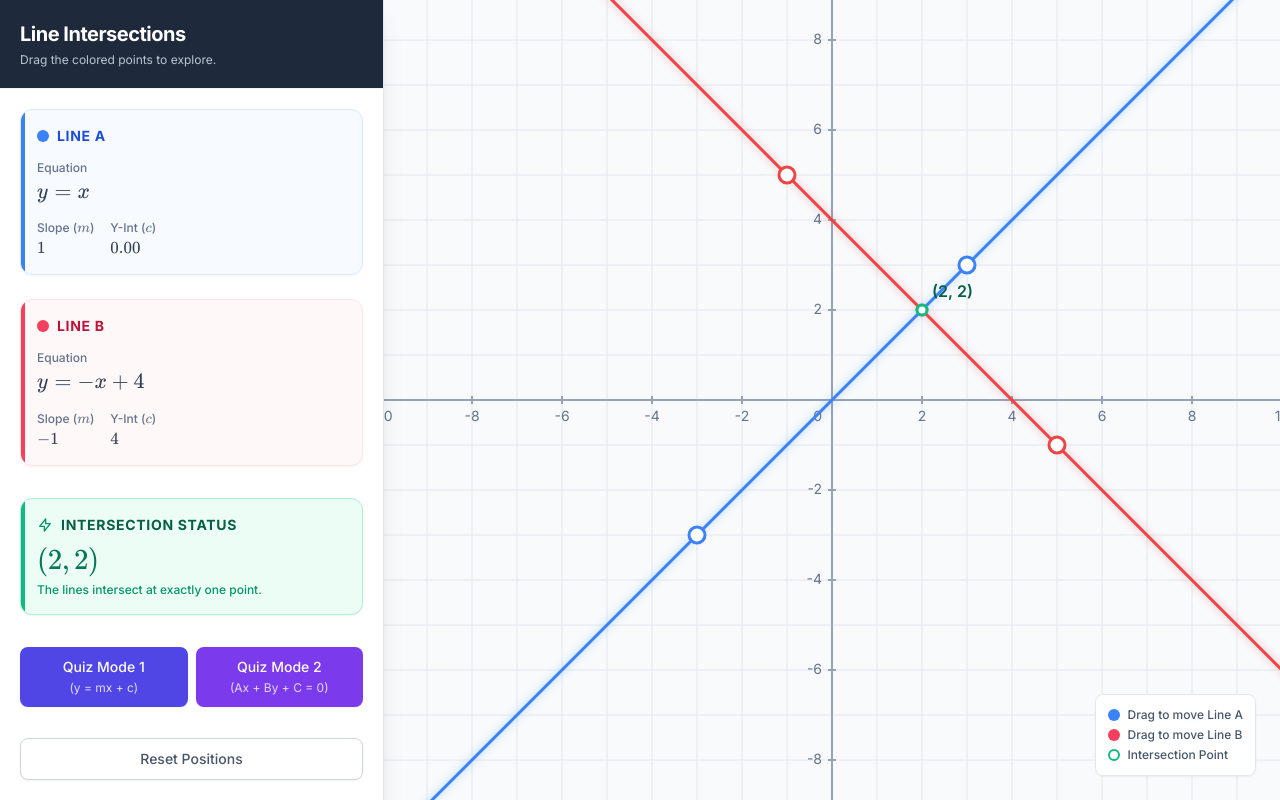
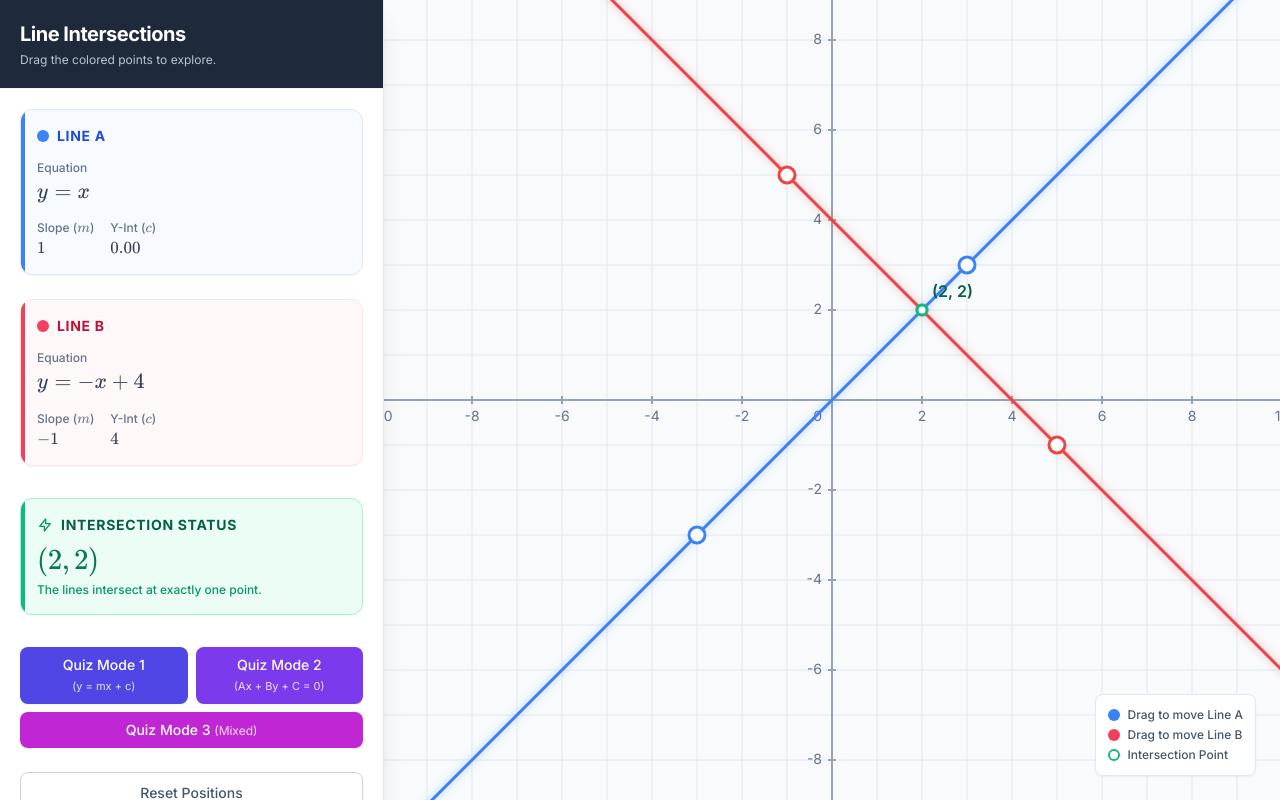
Before and after one commit to kslee1488/Intersections-of-Two-Straight-Lines, a plain HTML site: page index.html in a window 1280 px wide. Drawn offline with nearby package versions, Linux system fonts and the light colour scheme; animation ran at ten frames a second.

Commit message:
Update index.html

```diff
--- a/index.html
+++ b/index.html
@@ -127,12 +127,15 @@
                 <button id="exit-quiz-btn" class="w-full text-xs text-indigo-500 hover:text-indigo-700 underline text-center">Exit Quiz Mode</button>
             </div>
 
-            <div id="quiz-buttons" class="flex gap-2 mt-2">
-                <button id="enter-quiz-btn" class="flex-1 py-2.5 px-2 bg-indigo-600 text-white font-medium rounded-lg hover:bg-indigo-700 transition-colors shadow-sm text-sm">
-                    Quiz Mode 1<br><span class="text-xs font-normal opacity-80">(y = mx + c)</span>
+            <div id="quiz-buttons" class="grid grid-cols-2 gap-2 mt-2">
+                <button id="enter-quiz-btn" class="py-2 px-2 bg-indigo-600 text-white font-medium rounded-lg hover:bg-indigo-700 transition-colors shadow-sm text-sm">
+                    Quiz Mode 1<br><span class="text-[11px] font-normal opacity-85">(y = mx + c)</span>
                 </button>
-                <button id="enter-quiz2-btn" class="flex-1 py-2.5 px-2 bg-violet-600 text-white font-medium rounded-lg hover:bg-violet-700 transition-colors shadow-sm text-sm">
-                    Quiz Mode 2<br><span class="text-xs font-normal opacity-80">(Ax + By + C = 0)</span>
+                <button id="enter-quiz2-btn" class="py-2 px-2 bg-violet-600 text-white font-medium rounded-lg hover:bg-violet-700 transition-colors shadow-sm text-sm">
+                    Quiz Mode 2<br><span class="text-[11px] font-normal opacity-85">(Ax + By + C = 0)</span>
+                </button>
+                <button id="enter-quiz3-btn" class="col-span-2 py-2 px-3 bg-fuchsia-600 text-white font-medium rounded-lg hover:bg-fuchsia-700 transition-colors shadow-sm text-sm">
+                    Quiz Mode 3 <span class="text-xs font-normal opacity-85">(Mixed)</span>
                 </button>
             </div>
 
@@ -198,6 +201,7 @@
             quizButtons: document.getElementById('quiz-buttons'),
             enterQuizBtn: document.getElementById('enter-quiz-btn'),
             enterQuiz2Btn: document.getElementById('enter-quiz2-btn'),
+            enterQuiz3Btn: document.getElementById('enter-quiz3-btn'),
             resetBtn: document.getElementById('reset-btn'),
             nameModal: document.getElementById('name-modal'),
             playerNameInput: document.getElementById('player-name-input'),
@@ -218,7 +222,7 @@
         const GOOGLE_APP_SCRIPT_URL = "https://script.google.com/macros/s/AKfycbyDtmHzSfdYwN3EO7UpJlXJMs4SPTyxfYtGrxG_RGqKS3o1XYqbyXVg04j52a5L5I8/exec";
 
         // Quiz State
-        let activeQuizMode = 0; // 0: none, 1: Quiz Mode 1, 2: Quiz Mode 2
+        let activeQuizMode = 0; // 0: none, 1: Quiz Mode 1, 2: Quiz Mode 2, 3: Quiz Mode 3
         let pendingQuizMode = 0;
         let correctAnswersCount = 0;
         let questionsAttemptedCount = 0;
@@ -228,6 +232,7 @@
         let quizTimeoutId = null;
         let quizScaleA = 1;
         let quizScaleB = 1;
+        let quiz3GeneralLine = 'B'; // Tracks which line ('A' or 'B') uses general form in Quiz Mode 3
         let quizSessionId = '';
 
         // Coordinate System Setup
@@ -629,20 +634,24 @@
         }
 
         function updateUI(lineA, lineB, intersection) {
+            // Determine whether each line should be rendered in General Form (Ax + By + C = 0)
+            const isGenA = (activeQuizMode === 2) || (activeQuizMode === 3 && quiz3GeneralLine === 'A');
+            const isGenB = (activeQuizMode === 2) || (activeQuizMode === 3 && quiz3GeneralLine === 'B');
+
             // Update Line A
-            renderMath(ui.eqA, activeQuizMode === 2 ? lineA.eqGen : lineA.eq);
+            renderMath(ui.eqA, isGenA ? lineA.eqGen : lineA.eq);
             renderMath(ui.slopeA, lineA.isVertical ? '\\text{Undef.}' : fmt(lineA.m));
             renderMath(ui.yintA, lineA.isVertical ? '\\text{None}' : fmt(lineA.c));
 
-            if (activeQuizMode === 2) ui.detailsA.classList.add('hidden');
+            if (isGenA) ui.detailsA.classList.add('hidden');
             else ui.detailsA.classList.remove('hidden');
 
             // Update Line B
-            renderMath(ui.eqB, activeQuizMode === 2 ? lineB.eqGen : lineB.eq);
+            renderMath(ui.eqB, isGenB ? lineB.eqGen : lineB.eq);
             renderMath(ui.slopeB, lineB.isVertical ? '\\text{Undef.}' : fmt(lineB.m));
             renderMath(ui.yintB, lineB.isVertical ? '\\text{None}' : fmt(lineB.c));
 
-            if (activeQuizMode === 2) ui.detailsB.classList.add('hidden');
+            if (isGenB) ui.detailsB.classList.add('hidden');
             else ui.detailsB.classList.remove('hidden');
 
             if (activeQuizMode !== 0) return; // Don't update or show the answer panel in quiz mode
@@ -847,6 +856,7 @@
 
             quizScaleA = 1;
             quizScaleB = 1;
+            quiz3GeneralLine = Math.random() < 0.5 ? 'A' : 'B';
 
             // Generate random readable parameters (-2 to 2 for slope, -3 to 3 for intercept)
             let mA = Math.floor(Math.random() * 5) - 2;
@@ -902,6 +912,12 @@
 
         ui.enterQuiz2Btn.addEventListener('click', () => {
             pendingQuizMode = 2;
+            ui.nameModal.classList.remove('hidden');
+            ui.playerNameInput.focus();
+        });
+
+        ui.enterQuiz3Btn.addEventListener('click', () => {
+            pendingQuizMode = 3;
             ui.nameModal.classList.remove('hidden');
             ui.playerNameInput.focus();
         });
@@ -1017,7 +1033,7 @@
                 timestamp: new Date().toISOString(),
                 sessionId: quizSessionId,
                 playerName: ui.quizPlayerName.textContent,
-                mode: activeQuizMode === 1 ? "Quiz Mode 1" : "Quiz Mode 2",
+                mode: `Quiz Mode ${activeQuizMode}`,
                 correctAnswers: correctAnswersCount,
                 attempted: questionsAttemptedCount
             };
```
